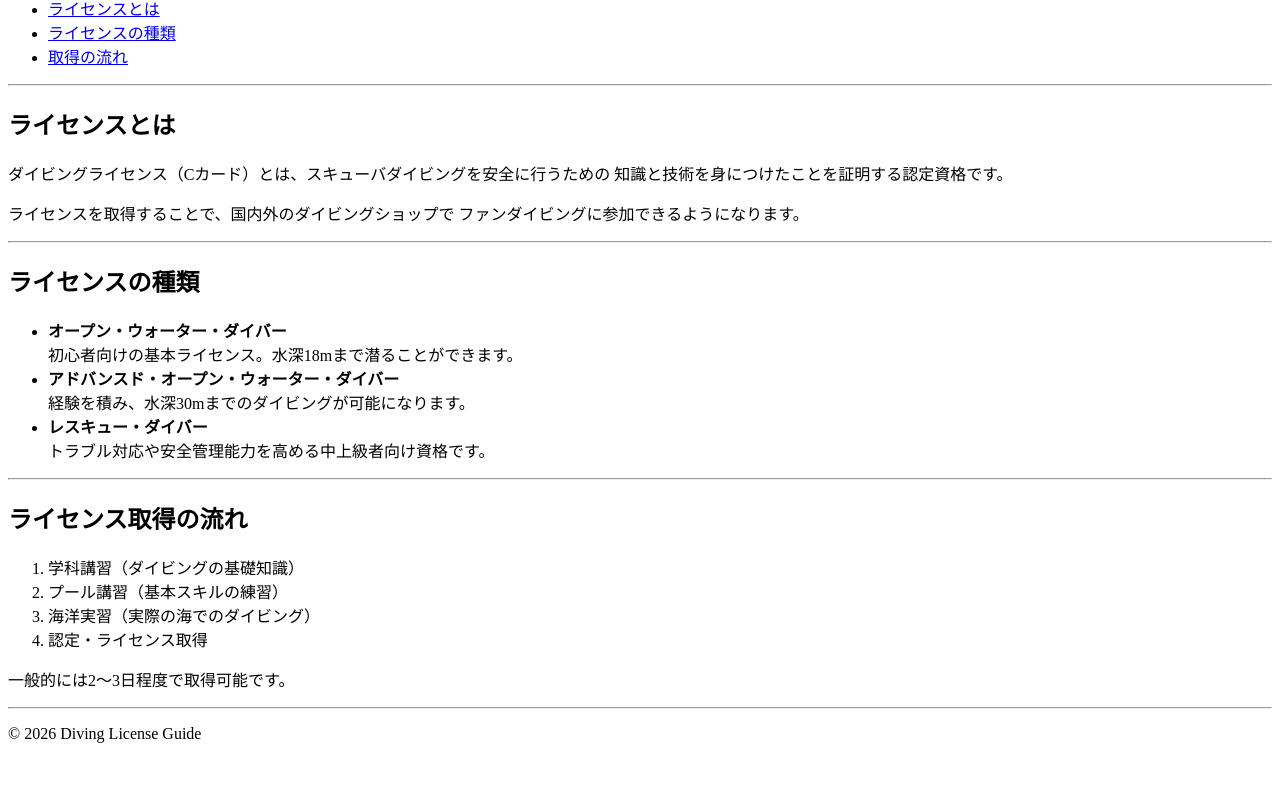
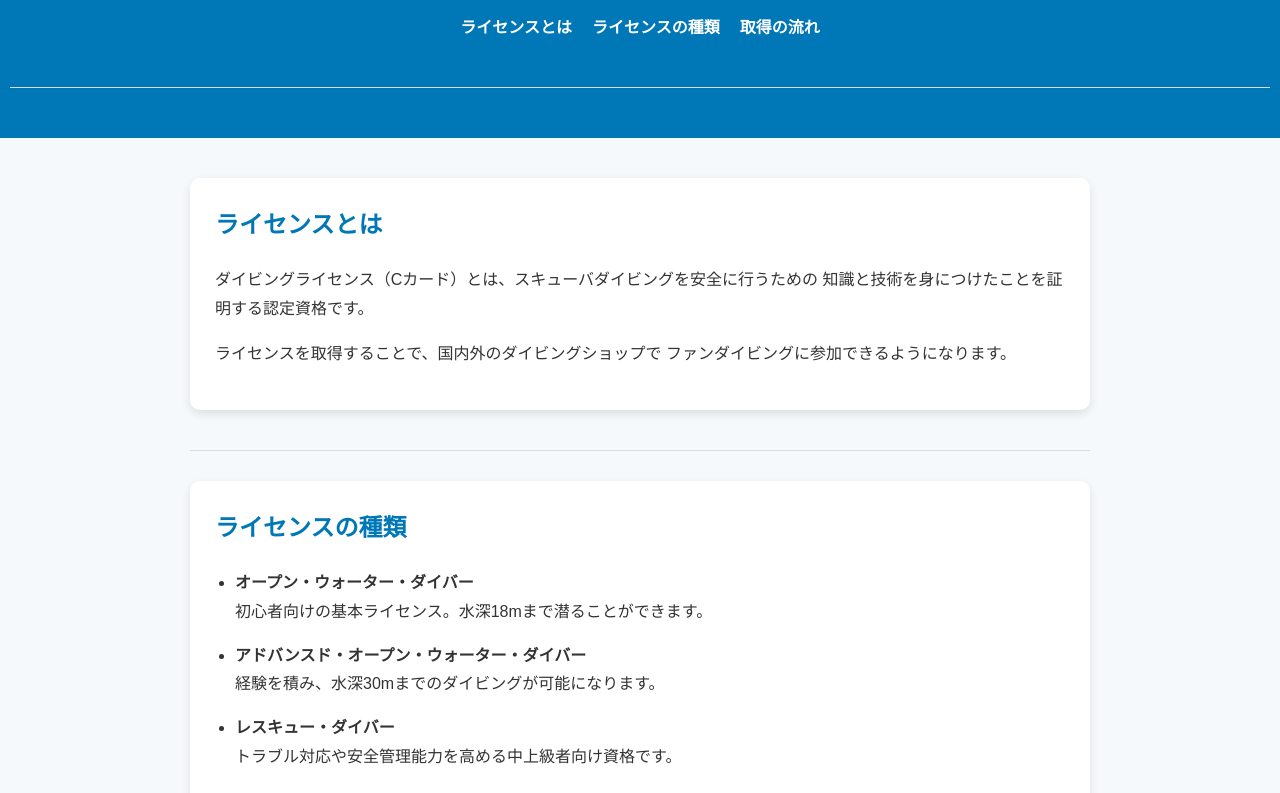
Before and after one commit to k025c0021/diving, a plain HTML site: page license.html in a window 1280 px wide. Shown: the part 79-872 px from the top of the page. Before the commit the page ends 838 px from the top, so only its background shows below. Drawn offline with Linux system fonts and the light colour scheme; files that its build step writes are made by us from their sources.

Commit message:
style.css追加

```diff
--- /dev/null
+++ b/css/style.css
@@ -0,0 +1,106 @@
+/* 全体設定 */
+body {
+  margin: 0;
+  font-family: "Hiragino Kaku Gothic ProN", "メイリオ", sans-serif;
+  line-height: 1.8;
+  background-color: #f5f9fc;
+  color: #333;
+}
+
+/* ヘッダー */
+header {
+  background-color: #0077b6;
+  color: #fff;
+  text-align: center;
+  padding: 20px 10px;
+}
+
+header h1 {
+  margin: 0 0 10px;
+}
+
+header img {
+  max-width: 100%;
+  height: auto;
+  border-radius: 8px;
+}
+
+/* ナビゲーション */
+nav ul {
+  list-style: none;
+  padding: 0;
+  margin: 15px 0 0;
+  display: flex;
+  justify-content: center;
+  gap: 20px;
+}
+
+nav a {
+  color: #fff;
+  text-decoration: none;
+  font-weight: bold;
+}
+
+nav a:hover {
+  text-decoration: underline;
+}
+
+/* メインコンテンツ */
+main {
+  max-width: 900px;
+  margin: 40px auto;
+  padding: 0 20px;
+}
+
+section {
+  background-color: #fff;
+  padding: 25px;
+  margin-bottom: 40px;
+  border-radius: 10px;
+  box-shadow: 0 4px 10px rgba(0, 0, 0, 0.1);
+}
+
+section h2 {
+  color: #0077b6;
+  margin-top: 0;
+}
+
+section img {
+  display: block;
+  margin: 15px auto;
+  max-width: 100%;
+  border-radius: 8px;
+}
+
+/* リスト */
+ul {
+  padding-left: 20px;
+}
+
+li {
+  margin-bottom: 15px;
+}
+
+/* フッター */
+footer {
+  background-color: #023e8a;
+  color: #fff;
+  text-align: center;
+  padding: 15px 10px;
+}
+
+/* 区切り線 */
+hr {
+  border: none;
+  height: 1px;
+  background-color: #ddd;
+  margin: 30px 0;
+}
+
+/* レスポンシブ対応 */
+@media screen and (max-width: 600px) {
+  nav ul {
+    flex-direction: column;
+    gap: 10px;
+  }
+}
--- a/license.html
+++ b/license.html
@@ -1,6 +1,9 @@
+<!DOCTYPE html>
+<html lang="ja"></html>
     <head>
         <meta charset="UTF-8">
         <title>ダイビングライセンス完全ガイド</title>
+        <link rel="stylesheet" href="style.css">
     </head>
     <body>
         <header>
```
Also changed, not shown: divng.html (+1 -0 lines). Lines whose indentation alone changed are shown as unchanged.
